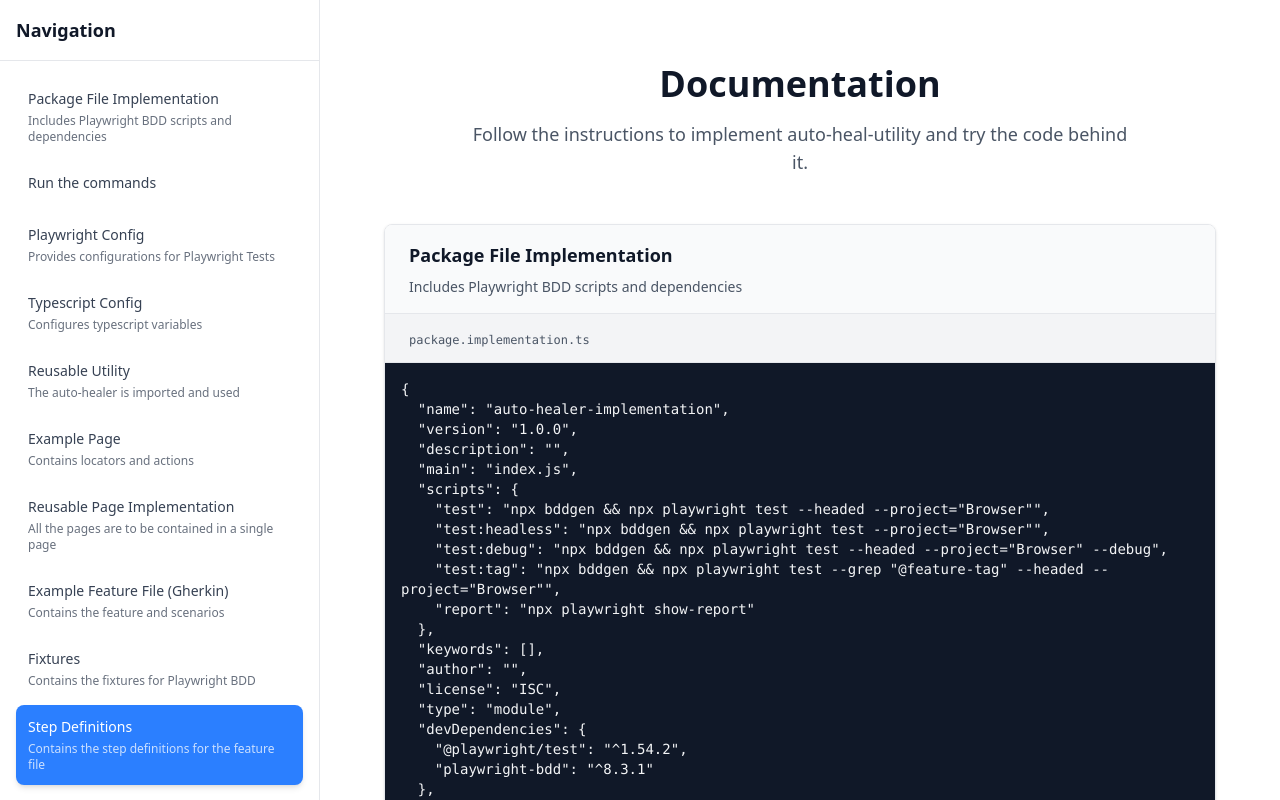
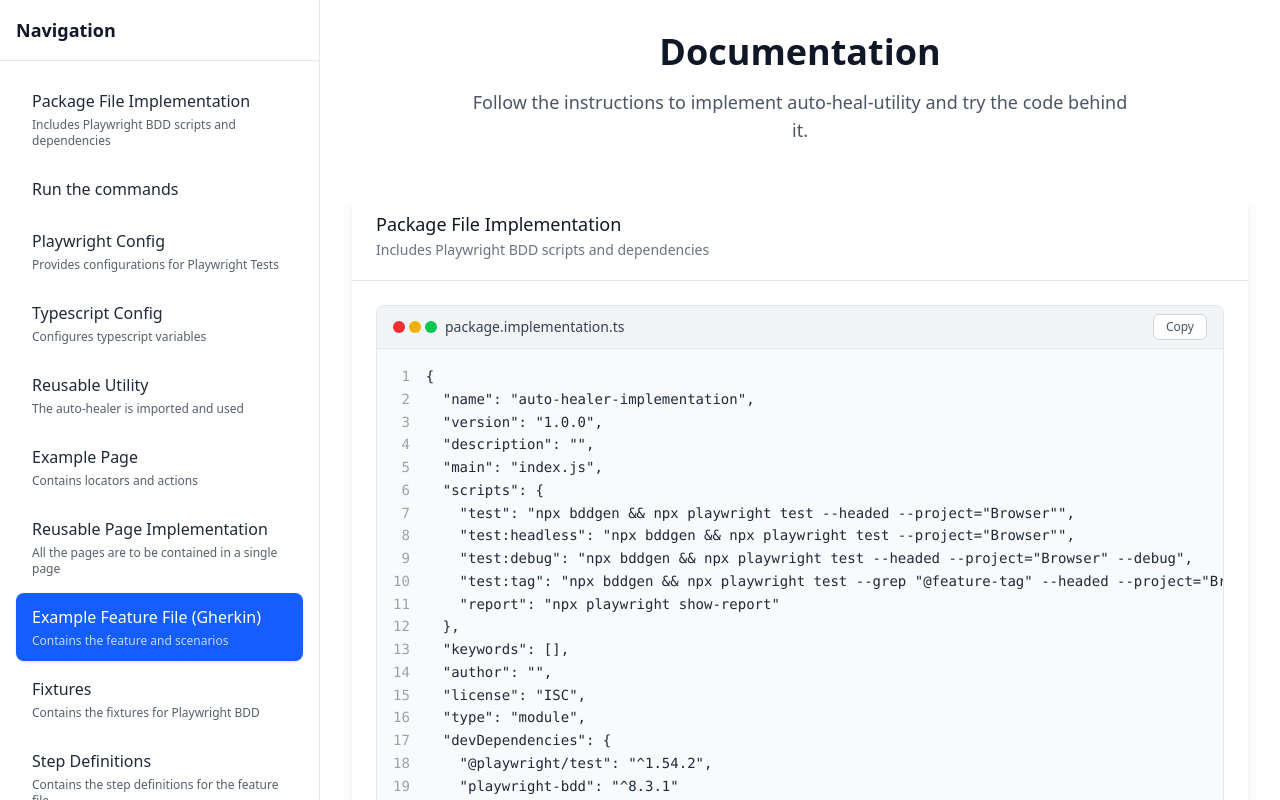
Before and after one commit to sourrinn/auto-heal-docs-app, a React (Vite) app: page /docs in a window 1280 px wide. Shown: the top 800 px of the page. Built offline with nearby package versions, Linux system fonts and the light colour scheme.

Commit message:
modified views to be more accurate

```diff
--- a/package.json
+++ b/package.json
@@ -11,10 +11,12 @@
   },
   "dependencies": {
     "@tailwindcss/vite": "^4.1.11",
+    "@types/react-syntax-highlighter": "^15.5.13",
     "lucide-react": "^0.539.0",
     "react": "^19.1.1",
     "react-dom": "^19.1.1",
     "react-router-dom": "^7.8.0",
+    "react-syntax-highlighter": "^15.6.1",
     "tailwindcss": "^4.1.11"
   },
   "devDependencies": {
--- /dev/null
+++ b/src/components/CodeBlock.tsx
@@ -0,0 +1,89 @@
+import { useTheme } from '../hooks/useTheme';
+
+interface CodeBlockProps {
+  code: string;
+  language?: string;
+  filename?: string;
+  showLineNumbers?: boolean;
+}
+
+export default function RawCodeBlock({
+  code,
+  // language = 'typescript',
+  filename,
+  showLineNumbers = true
+}: CodeBlockProps) {
+  const { isDark } = useTheme();
+
+  const lines = code.split('\n');
+
+  const handleCopy = () => {
+    navigator.clipboard.writeText(code);
+  };
+
+  return (
+    <div className="rounded-lg overflow-hidden border border-gray-200 dark:border-gray-700">
+      {/* Header */}
+      <div className="flex items-center justify-between px-4 py-2 bg-gray-100 dark:bg-gray-800 border-b border-gray-200 dark:border-gray-700">
+        <div className="flex items-center space-x-2">
+          <div className="flex space-x-1">
+            <div className="w-3 h-3 rounded-full bg-red-500"></div>
+            <div className="w-3 h-3 rounded-full bg-yellow-500"></div>
+            <div className="w-3 h-3 rounded-full bg-green-500"></div>
+          </div>
+          {filename && (
+            <span className="text-sm font-medium text-gray-700 dark:text-gray-300">
+              {filename}
+            </span>
+          )}
+        </div>
+        <button
+          onClick={handleCopy}
+          className="px-3 py-1 text-xs font-medium text-gray-600 dark:text-gray-400 hover:text-gray-800 dark:hover:text-gray-200 bg-white dark:bg-gray-700 border border-gray-300 dark:border-gray-600 rounded-md hover:bg-gray-50 dark:hover:bg-gray-600 transition-colors"
+        >
+          Copy
+        </button>
+      </div>
+
+      {/* Code block */}
+      <div className="overflow-x-auto">
+        <pre className={`p-4 text-sm leading-relaxed ${
+          isDark
+            ? 'bg-gray-900 text-gray-100'
+            : 'bg-gray-50 text-gray-800'
+        } font-mono`}>
+          <code>
+            {showLineNumbers ? (
+              <div className="flex">
+                <div className={`select-none pr-4 text-right ${
+                  isDark ? 'text-gray-500' : 'text-gray-400'
+                }`}>
+                  {lines.map((_, index) => (
+                    <div key={index} className="leading-relaxed">
+                      {index + 1}
+                    </div>
+                  ))}
+                </div>
+                <div className="flex-1">
+                  {lines.map((line, index) => (
+                    <div key={index} className="leading-relaxed whitespace-pre">
+                      {line || ' '}
+                    </div>
+                  ))}
+                </div>
+              </div>
+            ) : (
+              <div>
+                {lines.map((line, index) => (
+                  <div key={index} className="leading-relaxed whitespace-pre">
+                    {line || ' '}
+                  </div>
+                ))}
+              </div>
+            )}
+          </code>
+        </pre>
+      </div>
+    </div>
+  );
+}
--- a/src/components/DocSection.tsx
+++ b/src/components/DocSection.tsx
@@ -1,26 +1,48 @@
+import CodeBlock from './CodeBlock';
+// import { useTheme } from '../hooks/useTheme';
+
 interface DocSectionProps {
   title: string;
   description: string;
   filename: string;
   code: string;
   language?: string;
+  showLineNumbers?: boolean;
 }
 
-export default function DocSection({ title, description, filename, code }: DocSectionProps) {
+export default function DocSection({
+  title,
+  description,
+  filename,
+  code,
+  language = 'typescript',
+  showLineNumbers = true
+}: DocSectionProps) {
+  // const { isDark } = useTheme();
+
   return (
-    <div className="mb-8 border border-gray-200 dark:border-gray-700 rounded-lg overflow-hidden shadow-sm">
-      <div className="bg-gray-50 dark:bg-gray-800 px-4 sm:px-6 py-4 border-b border-gray-200 dark:border-gray-700">
-        <h3 className="text-lg font-semibold text-gray-900 dark:text-white mb-2">{title}</h3>
-        <p className="text-sm text-gray-600 dark:text-gray-300">{description}</p>
+    <div className="bg-white dark:bg-gray-800 rounded-lg shadow-lg overflow-x-auto">
+      <div className="px-4 py-5 sm:px-6">
+        <h3 className="text-lg leading-6 font-medium text-gray-900 dark:text-white">
+          {title}
+        </h3>
+        {description && (
+          <p className="mt-1 max-w-2xl text-sm text-gray-500 dark:text-gray-400">
+            {description}
+          </p>
+        )}
       </div>
 
-      <div className="bg-gray-100 dark:bg-gray-700 px-4 sm:px-6 py-3 border-b border-gray-200 dark:border-gray-700">
-        <span className="text-xs font-mono text-gray-600 dark:text-gray-300 break-all">{filename}</span>
+      <div className="border-t border-gray-200 dark:border-gray-700">
+        <div className="px-4 py-5 sm:p-6">
+          <CodeBlock
+            code={code}
+            language={language}
+            filename={filename}
+            showLineNumbers={showLineNumbers}
+          />
+        </div>
       </div>
-
-      <pre className="m-0 p-4 bg-gray-900 dark:bg-gray-950 text-gray-100 dark:text-gray-200 overflow-x-auto text-sm">
-        <code className="block whitespace-pre-wrap break-words">{code}</code>
-      </pre>
     </div>
   );
 }
--- a/src/components/ThemeToggle.tsx
+++ b/src/components/ThemeToggle.tsx
@@ -1,43 +1,16 @@
-import { useState, useEffect } from 'react';
+import { Sun, Moon } from 'lucide-react';
+import { useTheme } from '../hooks/useTheme';
 
 export default function ThemeToggle() {
-  const [theme, setTheme] = useState(() => {
-    const savedTheme = localStorage.getItem('theme');
-    return savedTheme ? savedTheme : 'light';
-  });
-
-  useEffect(() => {
-    const savedTheme = localStorage.getItem('theme') || 'light';
-    // console.log("Saved theme on load:", savedTheme); // Debug log
-    setTheme(savedTheme);
-    document.documentElement.classList.toggle('dark', savedTheme === 'dark');
-  }, []);
-
-const toggleTheme = () => {
-    console.log("Toggling theme..."); // Debug log
-    console.log("Current theme before toggle:", theme); // Debug log
-    const newTheme = theme === 'light' ? 'dark' : 'light';
-    setTheme(newTheme);
-    localStorage.setItem('theme', newTheme);
-    document.documentElement.classList.toggle('dark', newTheme === 'dark');
-    console.log("Applied dark class:", newTheme === 'dark'); // Debug log
-  };
+  const { isDark, toggleTheme } = useTheme();
 
   return (
     <button
       onClick={toggleTheme}
-      className="inline-flex items-center justify-center rounded-full p-2 text-gray-500 hover:text-gray-900 dark:text-gray-400 dark:hover:text-white focus:outline-none focus:ring-2 focus:ring-indigo-500 focus:ring-offset-2"
+      className="p-2 rounded-lg bg-gray-100 dark:bg-gray-800 hover:bg-gray-200 dark:hover:bg-gray-700 transition-colors"
       aria-label="Toggle theme"
     >
-      {theme === 'light' ? (
-        <svg className="h-6 w-6" fill="none" viewBox="0 0 24 24" stroke="currentColor">
-          <path strokeLinecap="round" strokeLinejoin="round" strokeWidth={2} d="M20.354 15.354A9 9 0 018.646 3.646 9.003 9.003 0 0012 21a9.003 9.003 0 008.354-5.646z" />
-        </svg>
-      ) : (
-        <svg className="h-6 w-6" fill="none" viewBox="0 0 24 24" stroke="currentColor">
-          <path strokeLinecap="round" strokeLinejoin="round" strokeWidth={2} d="M12 3v1m0 16v1m9-9h-1M4 12H3m15.364 6.364l-.707-.707M6.343 6.343l-.707-.707m12.728 0l-.707.707M6.343 17.657l-.707.707M16 12a4 4 0 11-8 0 4 4 0 018 0z" />
-        </svg>
-      )}
+      {isDark ? <Sun className="w-5 h-5" /> : <Moon className="w-5 h-5" />}
     </button>
   );
 }
--- /dev/null
+++ b/src/hooks/useTheme.ts
@@ -0,0 +1,31 @@
+import { useEffect, useState } from "react";
+
+export const useTheme = () => {
+  const [isDark, setIsDark] = useState(false);
+
+  useEffect(() => {
+    const isDarkMode = localStorage.getItem("theme") === "dark" || (!localStorage.getItem("theme") && window.matchMedia("(prefers-color-scheme: dark)").matches);
+
+    setIsDark(isDarkMode);
+
+    if (isDarkMode) {
+      document.documentElement.classList.add("dark");
+    } else {
+      document.documentElement.classList.remove("dark");
+    }
+  }, []);
+
+  const toggleTheme = () => {
+    const newTheme = !isDark;
+    setIsDark(newTheme);
+    localStorage.setItem("theme", newTheme ? "dark" : "light");
+
+    if (newTheme) {
+      document.documentElement.classList.add("dark");
+    } else {
+      document.documentElement.classList.remove("dark");
+    }
+  };
+
+  return { isDark, toggleTheme };
+};
--- a/src/pages/DocumentationPage.tsx
+++ b/src/pages/DocumentationPage.tsx
@@ -25,8 +25,6 @@ export default function DocumentationPage() {
   useEffect(() => {
     const handleScroll = () => {
       setIsScrolled(window.scrollY > 20);
-
-      // Update active section based on scroll position
       const scrollPosition = window.scrollY + 100;
 
       for (const section of sections) {
@@ -45,6 +43,11 @@ export default function DocumentationPage() {
     return () => window.removeEventListener('scroll', handleScroll);
   }, []);
 
+  useEffect(() => {
+    document.body.style.overflow = isMenuOpen ? 'auto' : 'auto';
+    return () => { document.body.style.overflow = 'auto'; };
+  }, [isMenuOpen]);
+
   const scrollToSection = (sectionId: string) => {
     const element = document.getElementById(sectionId);
     if (element) {
@@ -55,11 +58,9 @@ export default function DocumentationPage() {
   };
 
   return (
-    <div className="min-h-screen bg-white dark:bg-gray-900">
-      {/* Mobile Header */}
-      <header className={`lg:hidden fixed top-0 left-0 right-0 z-50 transition-all duration-300 ${
-        isScrolled ? 'bg-white dark:bg-gray-800 shadow-lg' : 'bg-transparent'
-      }`}>
+    <div className="min-h-screen bg-white dark:bg-gray-900 max-w-screen">
+      {/* Header */}
+      <header className={`lg:hidden fixed top-0 left-0 right-0 z-50 transition-all duration-300 ${isScrolled ? 'bg-white dark:bg-gray-800 shadow-lg' : 'bg-transparent'}`}>
         <div className="flex items-center justify-between p-4">
           <h1 className="text-xl font-bold text-gray-900 dark:text-white">Docs</h1>
           <button
@@ -74,59 +75,46 @@ export default function DocumentationPage() {
 
       {/* Mobile Menu Overlay */}
       {isMenuOpen && (
-        <div
-          className="lg:hidden fixed inset-0 bg-black bg-opacity-50 z-40"
-          onClick={() => setIsMenuOpen(false)}
-        />
+        <div className="fixed inset-0 bg-black bg-opacity-50 z-40" onClick={() => setIsMenuOpen(false)} />
       )}
 
-      <div className="lg:flex"> {/* Flex container for desktop */}
-        {/* Side Navigation */}
+      <div className="lg:flex pt-16 lg:pt-0">
+        {/* Sidebar Navigation */}
         <aside className={`
-          fixed top-0 left-0 h-full w-72 bg-white dark:bg-gray-800 shadow-xl
+          fixed top-0 left-0 h-full w-full lg:w-1/4 bg-white dark:bg-gray-800 shadow-xl max-h-screen
           transform transition-transform duration-300 ease-in-out z-50
           ${isMenuOpen ? 'translate-x-0' : '-translate-x-full'}
-          lg:translate-x-0 lg:static lg:w-80 lg:shadow-none lg:border-r lg:border-gray-200 dark:lg:border-gray-700
-        `}>
+          lg:translate-x-0 lg:shadow-none lg:border-r lg:border-gray-200 dark:lg:border-gray-700
+          lg:sticky lg:top-0 scroll-auto overflow-y-auto
+        `} style={{ scrollbarWidth: 'none' }}>
           <div className="h-full flex flex-col">
-            <div className="p-4 border-b border-gray-200 dark:border-gray-700">
-              <div className="flex items-center justify-between">
+            <div className="p-4 border-b border-gray-200 dark:border-gray-700 flex justify-between items-center">
               <h2 className="text-lg font-semibold text-gray-900 dark:text-white">Navigation</h2>
-                <button
-                  onClick={() => setIsMenuOpen(false)}
-                  className="lg:hidden p-1 rounded hover:bg-gray-100 dark:hover:bg-gray-700"
-                >
+              <button onClick={() => setIsMenuOpen(false)} className="lg:hidden p-1 rounded hover:bg-gray-100 dark:hover:bg-gray-700">
                 <X className="w-5 h-5" />
               </button>
             </div>
-            </div>
-
-            <nav className="flex-1 overflow-y-auto p-4">
-              <div className="space-y-1">
+            <nav className="flex-1 overflow-y-auto p-4 space-y-1">
               {sections.map((section) => (
                 <button
                   key={section.id}
                   onClick={() => scrollToSection(section.id)}
-                    className={`
-                      w-full text-left px-3 py-3 text-sm rounded-lg transition-all duration-200
+                  className={`w-full text-left px-4 py-3 rounded-lg font-medium transition-all duration-200
                     ${activeSection === section.id
-                        ? 'bg-blue-500 text-white shadow-md'
-                        : 'text-gray-700 dark:text-gray-300 hover:bg-gray-100 dark:hover:bg-gray-700'
-                      }
+                      ? 'bg-blue-600 text-white shadow'
+                      : 'text-gray-800 dark:text-gray-200 hover:bg-gray-100 dark:hover:bg-gray-700'}
                   `}
                 >
-                    <div className="font-medium">{section.title}</div>
-                    <div className="text-xs opacity-75 mt-1">{section.description}</div>
+                  <div>{section.title}</div>
+                  {section.description && <div className="text-xs opacity-75 mt-1">{section.description}</div>}
                 </button>
               ))}
-              </div>
             </nav>
           </div>
         </aside>
 
         {/* Main Content */}
-        <main className="flex-1 pt-16 lg:pt-8">
-          <div className="max-w-4xl mx-auto px-4 sm:px-6 lg:px-8 py-8">
+        <main className="flex-1 lg:w-3/4 px-4 sm:px-6 lg:px-8 py-8">
           <div className="text-center mb-12">
             <h1 className="text-3xl sm:text-4xl font-bold text-gray-900 dark:text-white mb-4">
               Documentation
@@ -142,22 +130,23 @@ export default function DocumentationPage() {
                 <DocSection
                   title={section.title}
                   description={section.description}
-                    filename={section.id === 'run-test' ? 'terminal' :
+                  filename={
+                    section.id === 'run-test' || section.id === 'run-commands' ? 'terminal' :
                       section.id === 'environment-variables' ? '.env' :
-                             section.id === 'run-commands' ? 'terminal' :
-                             `${section.id.replace(/-/g, '.')}.ts`}
+                        `${section.id.replace(/-/g, '.')}.ts`
+                  }
                   code={getCodeForSection(section.id)}
                   language={getLanguageForSection(section.id)}
                 />
               </section>
             ))}
           </div>
-          </div>
         </main>
       </div>
     </div>
   );
 }
+
 
 function getCodeForSection(sectionId: string): string {
   const codeMap: Record<string, string> = {
```
Also changed, not shown: src/pages/HomePage.tsx (+11 -9 lines), 2 other files (tests, documents, lock files or other folders). Lines whose indentation alone changed are shown as unchanged.
